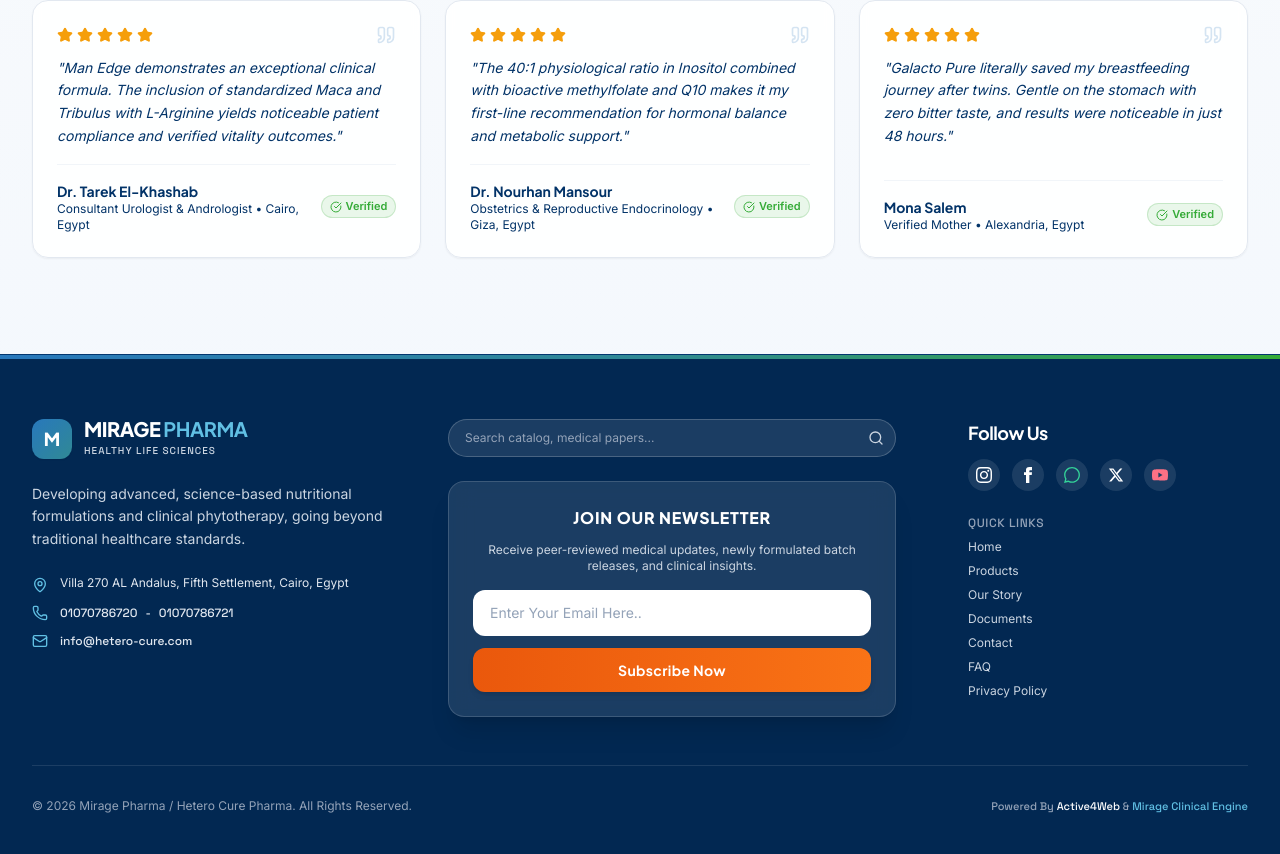
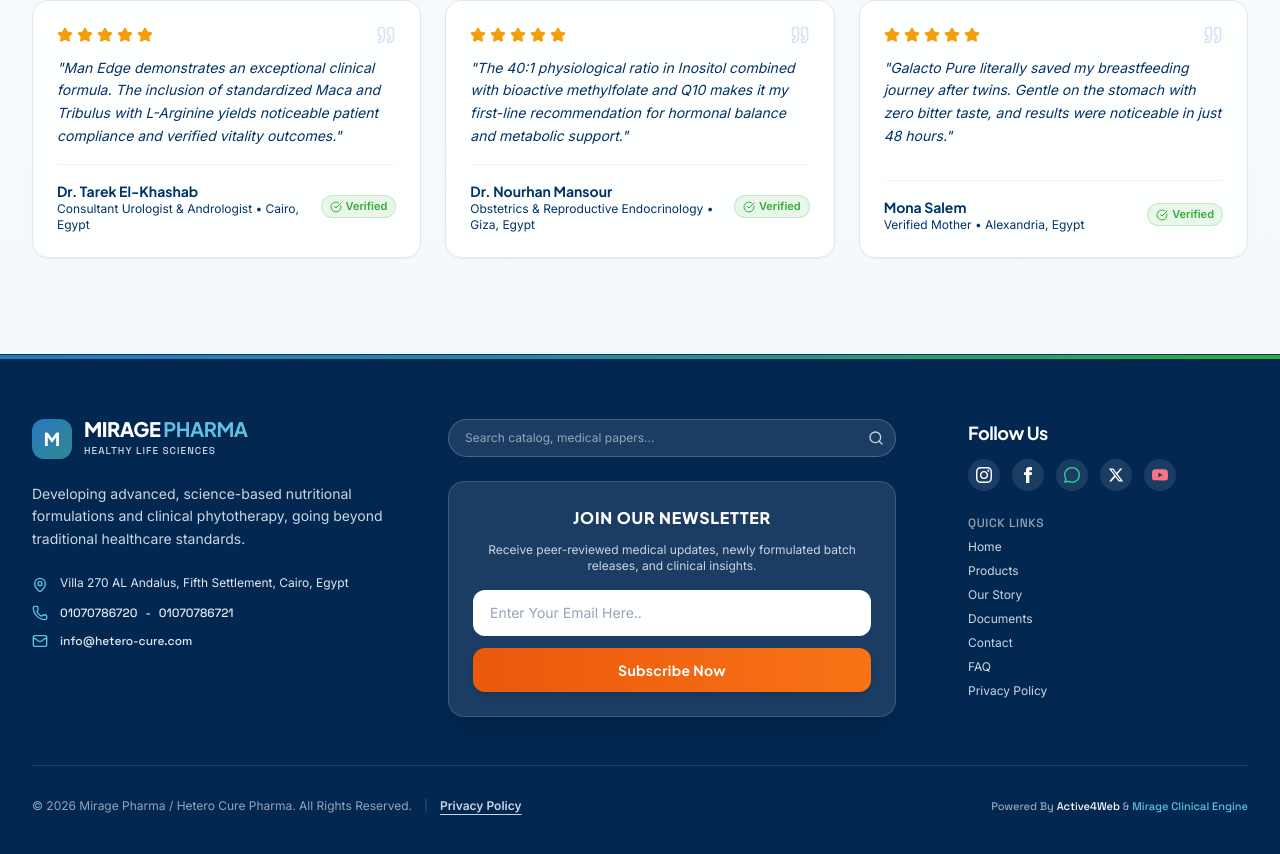
Before and after one commit to Ab-Coder123/mirage-direction-two, a Next.js app in the folder apps/web/: page / in a window 1280 px wide. Shown: the part 2341-3195 px from the top of the page. Built offline with nearby package versions, Linux system fonts and the light colour scheme.

Commit message:
fix: place privacy policy link prominently in bottom footer strip

```diff
--- a/apps/web/components/shell/Footer.tsx
+++ b/apps/web/components/shell/Footer.tsx
@@ -257,9 +257,18 @@
           </div>
         </div>
 
-        {/* Copyright & Sub-Credits strip */}
+        {/* Copyright, Privacy Policy & Sub-Credits strip */}
         <div className="pt-8 border-t border-white/10 flex flex-col sm:flex-row items-center justify-between gap-4 text-xs text-slate-400 text-center sm:text-left">
-          <p>© 2026 Mirage Pharma / Hetero Cure Pharma. All Rights Reserved.</p>
+          <div className="flex flex-wrap items-center justify-center sm:justify-start gap-3">
+            <p>© 2026 Mirage Pharma / Hetero Cure Pharma. All Rights Reserved.</p>
+            <span className="hidden sm:inline text-white/20">|</span>
+            <Link
+              href="/privacy-policy"
+              className="text-slate-300 hover:text-white underline underline-offset-4 font-semibold transition-colors"
+            >
+              Privacy Policy
+            </Link>
+          </div>
           <p className="text-[11px] font-mono text-slate-400">
             Powered By <span className="text-white font-medium">Active4Web</span> & <span className="text-brand-cyan-light font-medium">Mirage Clinical Engine</span>
           </p>
```
